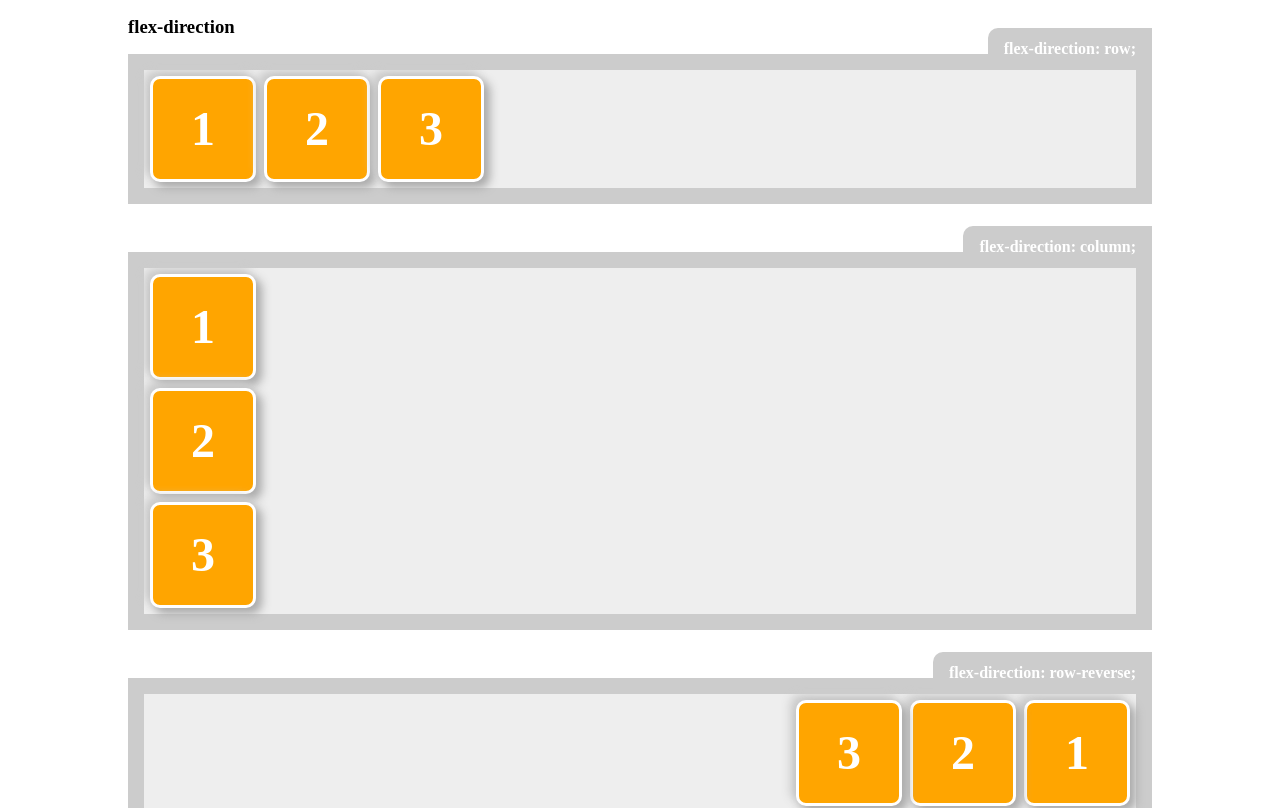
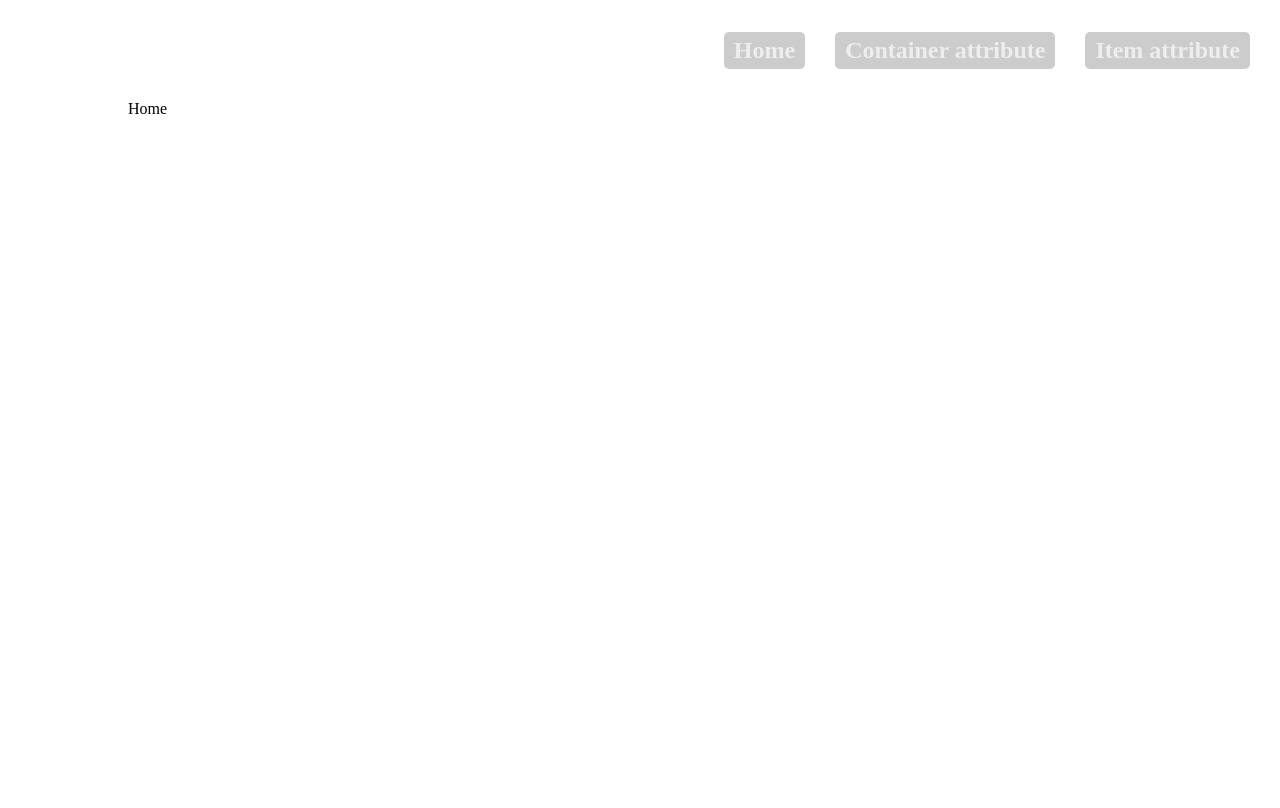
Before and after one commit to cccoding365/flex-layout-guide, a Vue app: page /#/ in a window 1280 px wide. Shown: the top 808 px of the page. Built offline with nearby package versions, Linux system fonts and the light colour scheme.

Commit message:
添加路由管理页面

```diff
--- a/package.json
+++ b/package.json
@@ -11,7 +11,8 @@
   "dependencies": {
     "less": "^4.2.0",
     "scss": "^0.2.4",
-    "vue": "^3.3.4"
+    "vue": "^3.3.4",
+    "vue-router": "4"
   },
   "devDependencies": {
     "@vitejs/plugin-vue": "^4.2.3",
--- a/src/App.vue
+++ b/src/App.vue
@@ -1,32 +1,44 @@
 <template>
+    <header>
+        <router-link to="/">Home</router-link>
+        <router-link to="/container">Container attribute</router-link>
+        <router-link to="/item">Item attribute</router-link>
+    </header>
     <main>
-        <flexDirection />
-        <justifyContent />
-        <alignItems />
-        <flexWrap />
-        <alignContent />
-        <order />
-        <flexGrow />
-        <flexBasis />
-        <alignSelf />
+        <router-view></router-view>
     </main>
 </template>
 
 <script setup>
-import flexDirection from '@/views/flex-direction/index.vue'
-import justifyContent from '@/views/justify-content/index.vue'
-import alignItems from '@/views/align-items/index.vue'
-import flexWrap from '@/views/flex-wrap/index.vue'
-import alignContent from '@/views/align-content/index.vue'
-
-import order from '@/views/order/index.vue'
-import flexGrow from '@/views/flex-grow/index.vue'
-import flexBasis from '@/views/flex-basis/index.vue'
-import alignSelf from '@/views/align-self/index.vue';
 
 </script>
 
 <style lang="less" scoped>
+header {
+    // position: fixed;
+    width: 100%;
+    z-index: 999;
+    height: 100px;
+    font-size: 24px;
+    font-weight: bold;
+    display: flex;
+    justify-content: flex-end;
+    align-items: center;
+
+    a {
+        color: #eee;
+        margin-right: 30px;
+        padding: 5px 10px;
+        border-radius: 5px;
+        background-color: #ccc;
+
+        &:hover {
+            color: orange;
+            opacity: .7;
+        }
+    }
+}
+
 main {
     max-width: 1024px;
     width: 100%;
--- a/src/main.js
+++ b/src/main.js
@@ -1,8 +1,13 @@
 import { createApp } from 'vue'
 import App from '@/App.vue'
+
+import router from '@/router'
+
 // 导入全局样式
 import '@/style.css'
 
 const app = createApp(App)
 
+app.use(router)
+
 app.mount('#app')
--- /dev/null
+++ b/src/pages/flexContainer.vue
@@ -0,0 +1,21 @@
+<template>
+    <h1>Flex Container Attribute</h1>
+    <flexDirection />
+    <justifyContent />
+    <alignItems />
+    <flexWrap />
+    <alignContent />
+</template>
+
+<script setup>
+import flexDirection from '@/views/flex-direction/index.vue'
+import justifyContent from '@/views/justify-content/index.vue'
+import alignItems from '@/views/align-items/index.vue'
+import flexWrap from '@/views/flex-wrap/index.vue'
+import alignContent from '@/views/align-content/index.vue'
+
+</script>
+
+<style lang="less" scoped>
+
+</style>
--- /dev/null
+++ b/src/pages/flexItem.vue
@@ -0,0 +1,17 @@
+<template>
+    <h1>Flex Item Attribute</h1>
+    <order />
+    <flexGrow />
+    <flexBasis />
+    <alignSelf />
+</template>
+
+<script setup>
+import order from '@/views/order/index.vue'
+import flexGrow from '@/views/flex-grow/index.vue'
+import flexBasis from '@/views/flex-basis/index.vue'
+import alignSelf from '@/views/align-self/index.vue'
+
+</script>
+
+<style lang="less" scoped></style>
--- /dev/null
+++ b/src/router/index.js
@@ -0,0 +1,16 @@
+import { createRouter, createWebHashHistory } from 'vue-router'
+
+const Home = { template: '<div>Home</div>' }
+import flexContainer from '@/pages/flexContainer.vue'
+import flexItem from '../pages/flexItem.vue'
+
+const routes = [
+    { path: '/', component: Home },
+    { path: '/container', component: flexContainer },
+    { path: '/item', component: flexItem }
+]
+
+export default createRouter({
+    history: createWebHashHistory(),
+    routes,
+})
--- a/src/style.css
+++ b/src/style.css
@@ -2,6 +2,11 @@
 	margin: 0;
 	padding: 0;
 	box-sizing: border-box;
+}
+
+a {
+	color: inherit;
+	text-decoration: none;
 }
 
 h3 {
```
Also changed, not shown: 1 other file (tests, documents, lock files or other folders).
